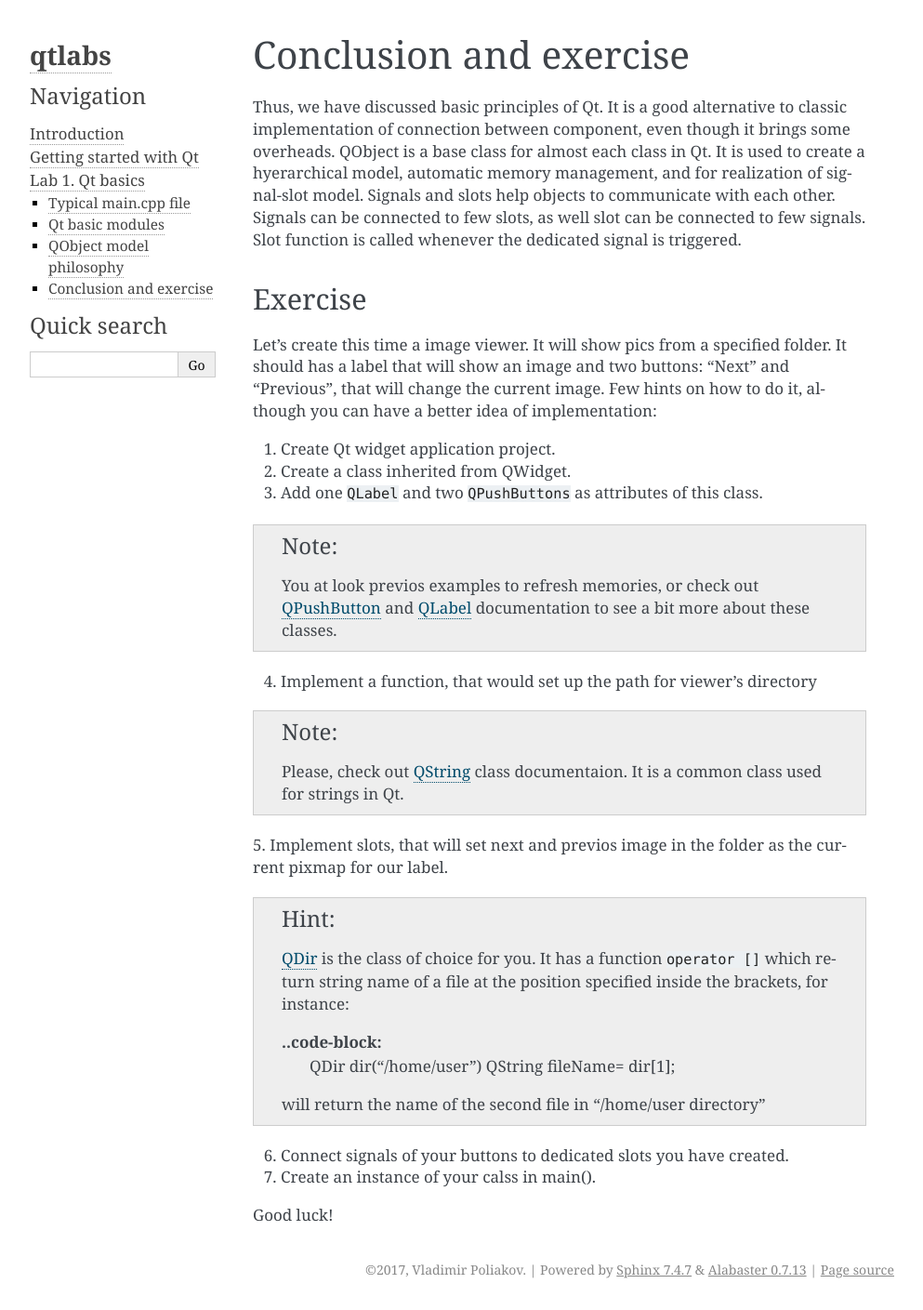
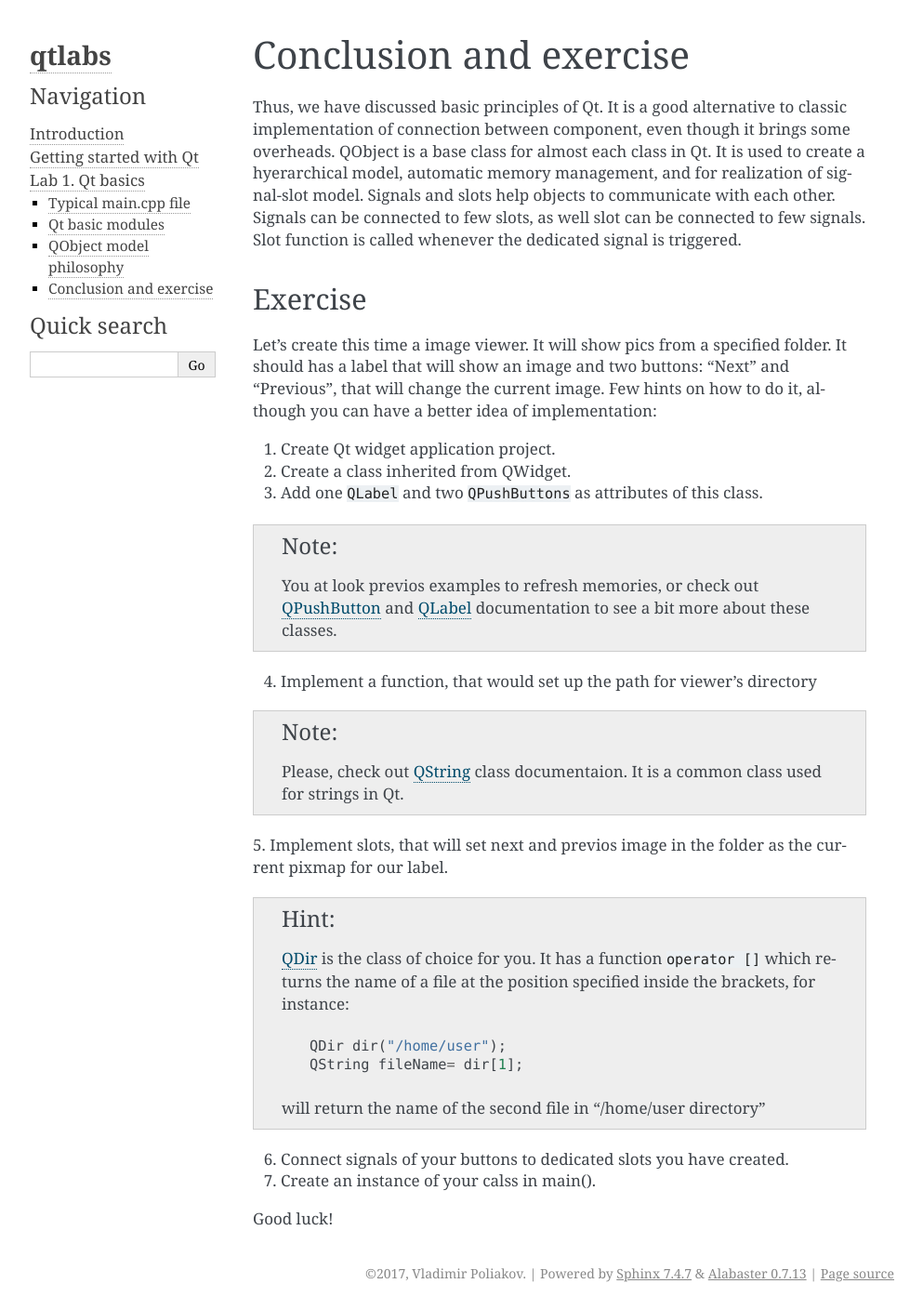
Before and after one commit to polyakovkrylo/qtlabs, a Sphinx documentation site: the page built from docs/lab1/conclusion.rst, in a window 1280 px wide. Shown: the whole page at 93% size, without its empty margins (148-1141 px from the left). Built offline with Sphinx 7.4.7, drawn with Linux system fonts in a browser that asks for light colours.

Commit message:
Fixed code block in exercise

```diff
--- a/docs/lab1/conclusion.rst
+++ b/docs/lab1/conclusion.rst
@@ -43,11 +43,12 @@ current pixmap for our label.
 
 .. hint::
   `QDir <http://doc.qt.io/qt-5/qdir.html>`_ is the class of choice for you. \
-  It has a function ``operator []`` which return string name of a file at the \
+  It has a function ``operator []`` which returns the name of a file at the \
   position specified inside the brackets, for instance:
 
-  ..code-block:
-    QDir dir("/home/user")
+  .. code-block:: c++
+
+    QDir dir("/home/user");
     QString fileName= dir[1];
 
   will return the name of the second file in "/home/user directory"
```
Also changed, not shown: 5 other files.
